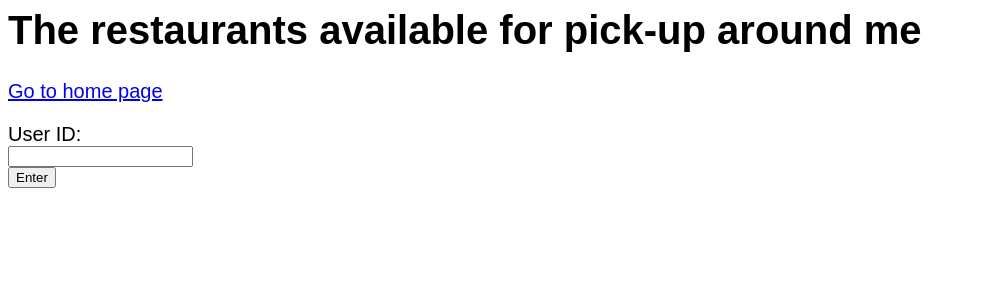
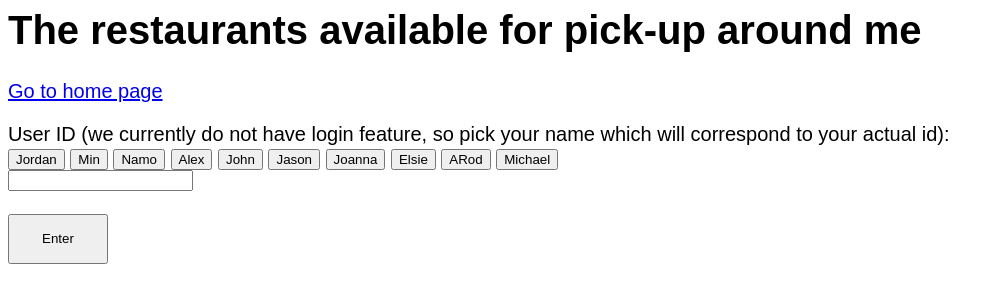
Before and after one commit to mud2man/Restaurant.io, a Flask app: page /listRestaurantPickupAroundMe in a window 1280 px wide. Shown: the top 303 px of the page, without its empty margins (0-1002 px from the left). Run offline with Flask 2, Linux system fonts and the light colour scheme; parts of the project's set-up code (start-up, migrations or seed data) failed here and were passed over; some libraries are stand-ins or nearby versions.

Commit message:
added #8

```diff
--- a/cl3519-proj1-3/templates/listRestaurantPickupAroundMe.html
+++ b/cl3519-proj1-3/templates/listRestaurantPickupAroundMe.html
@@ -6,6 +6,19 @@
     }
   </style>
 
+
+<script src="https://ajax.googleapis.com/ajax/libs/jquery/1.8.3/jquery.min.js">
+</script>
+
+<script type = "text/javascript">
+
+function id_input(id){
+  document.getElementById("id_result").value=id;}
+
+  function fid_input(fid){
+  document.getElementById("fid_result").value=fid;}
+
+</script>
 
 <body>
   <h1>The restaurants available for pick-up around me</h1>
@@ -18,9 +31,20 @@
 <p><a href="index">Go to home page</a></p>
 <form method="POST" action="/doListRestaurantPickupAroundMe">
   <p>
-    User ID:<br>
-      <input type="text" name="uid"> <br>
-    <input type="submit" value="Enter">
+    User ID (we currently do not have login feature, so pick your name which will correspond to your actual id):<br>
+      <input type="button" value="Jordan" name="1" onclick="id_input(this.name)">
+      <input type="button" value="Min" name="2" onclick="id_input(this.name)">
+      <input type="button" value="Namo" name="3" onclick="id_input(this.name)">
+      <input type="button" value="Alex" name="4" onclick="id_input(this.name)">
+      <input type="button" value="John" name="5" onclick="id_input(this.name)">
+      <input type="button" value="Jason" name="6" onclick="id_input(this.name)">
+      <input type="button" value="Joanna" name="7" onclick="id_input(this.name)">
+      <input type="button" value="Elsie" name="8" onclick="id_input(this.name)">
+      <input type="button" value="ARod" name="9" onclick="id_input(this.name)">
+      <input type="button" value="Michael" name="10" onclick="id_input(this.name)"> <br>
+      <input type="text" name="uid" id="id_result"> <br><br>
+
+    <input type="submit" value="Enter" style="width:100px; height:50px;">
   </p>
 </form>
 
```
